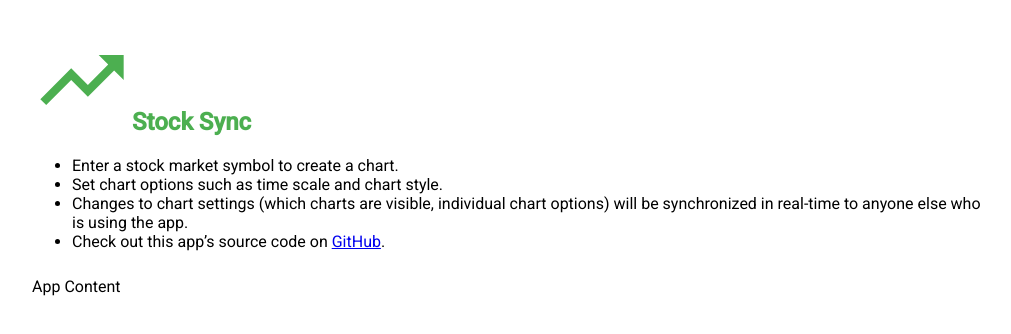
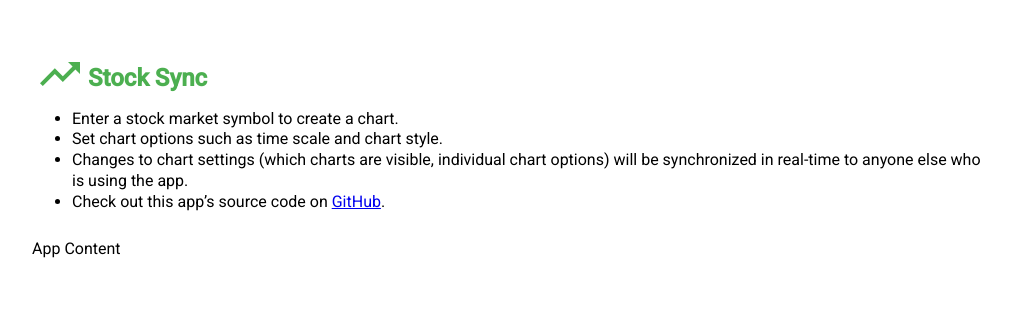
Before and after one commit to plhosk/stock-sync, a React app: page / in a window 1280 px wide. Shown: the top 334 px of the page, without its empty margins (133-1144 px from the left). Built offline with nearby package versions, Linux system fonts and the light colour scheme; what react-tap-event-plugin would draw is missing.

Commit message:
before adding react-hot-loader

```diff
--- a/app/Index.jsx
+++ b/app/Index.jsx
@@ -5,11 +5,14 @@ import { green500 } from 'material-ui/styles/colors'
 const styles = {
   outerDiv: {
     padding: '10px 0',
-    // lineHeight: '1.2em',
+    lineHeight: '1.3em',
   },
   logo: {
-    height: 100,
-    width: 100,
+    height: 48,
+    width: 48,
+    position: 'relative',
+    top: 16,
+    padding: 4,
   },
   title: {
     color: green500,
--- a/package.json
+++ b/package.json
@@ -10,7 +10,7 @@
     "prod": "webpack --progress -p",
     "watch": "webpack -w",
     "start": "node ./server/server.js",
-    "heroku-postbuild": "./node_modules/.bin/webpack -p --config ./webpack.config.js"
+    "heroku-postbuild": "webpack -p --config ./webpack.config.js"
   },
   "dependencies": {
     "babel-polyfill": "^6.16.0",
@@ -25,6 +25,7 @@
     "react-tap-event-plugin": "^2.0.1",
     "redux": "^3.6.0",
     "redux-saga": "^0.13.0",
+    "redux-socket.io": "^1.3.1",
     "serve-favicon": "^2.3.2"
   },
   "devDependencies": {
@@ -42,6 +43,7 @@
     "eslint-plugin-jsx-a11y": "^2.2.3",
     "eslint-plugin-react": "^6.7.1",
     "json-loader": "^0.5.4",
+    "react-hot-loader": "next",
     "webpack": "^2.1.0-beta.27"
   }
 }
```
Also changed, not shown: 1 other file (tests, documents, lock files or other folders).
